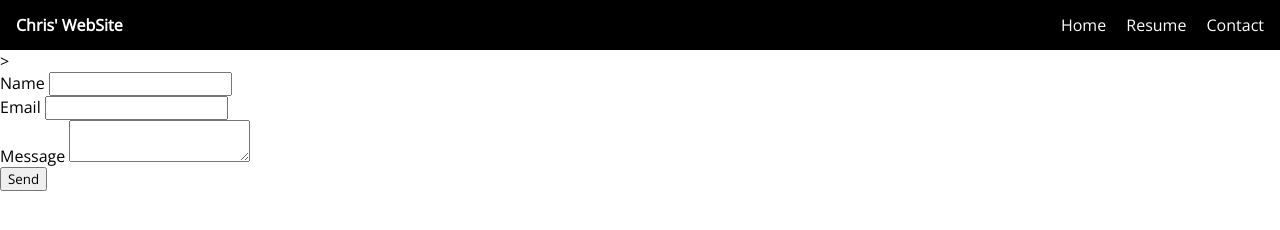
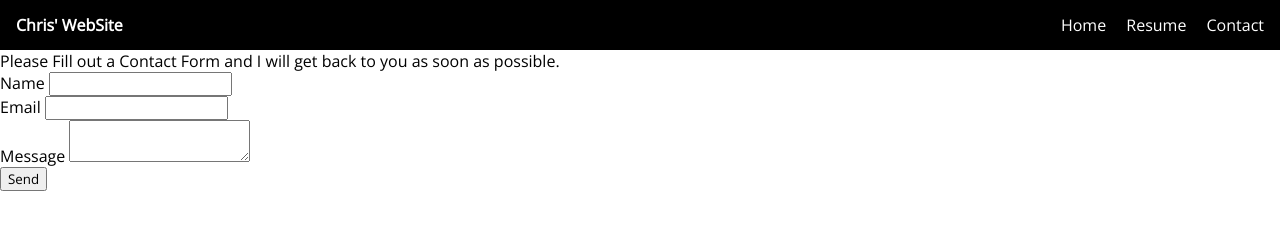
Before and after one commit to CG420/CG420.github.io, a plain HTML site: page contact.html in a window 1280 px wide. Drawn offline with nearby package versions, Linux system fonts and the light colour scheme.

Commit message:
Added contact message

```diff
--- a/contact.html
+++ b/contact.html
@@ -25,12 +25,14 @@
                       <li><a href="contact.html">Contact</a></li>
                     </ul>
             </nav>
-            <form action="https://formspree.io/YOUREMAIL@EXAMPLE.COM" method="POST"></formaction>>
+            <form action="https://formspree.io/YOUREMAIL@EXAMPLE.COM" method="POST"></form>
             <input type="hidden" name="_next" value="//YOUR-GITHUB-USERNAME.github.io/thanks.html">
             <input type="text" name="_gotcha" style="display:none">
+                <div>
+                        Please Fill out a Contact Form and I will get back to you as soon as possible.
+                </div>
 
-
-                 <div>
+                <div>
                                 <label for="name"        >Name</label>
                                 <input id="name" type="text" name="name">
                 </div>
```
